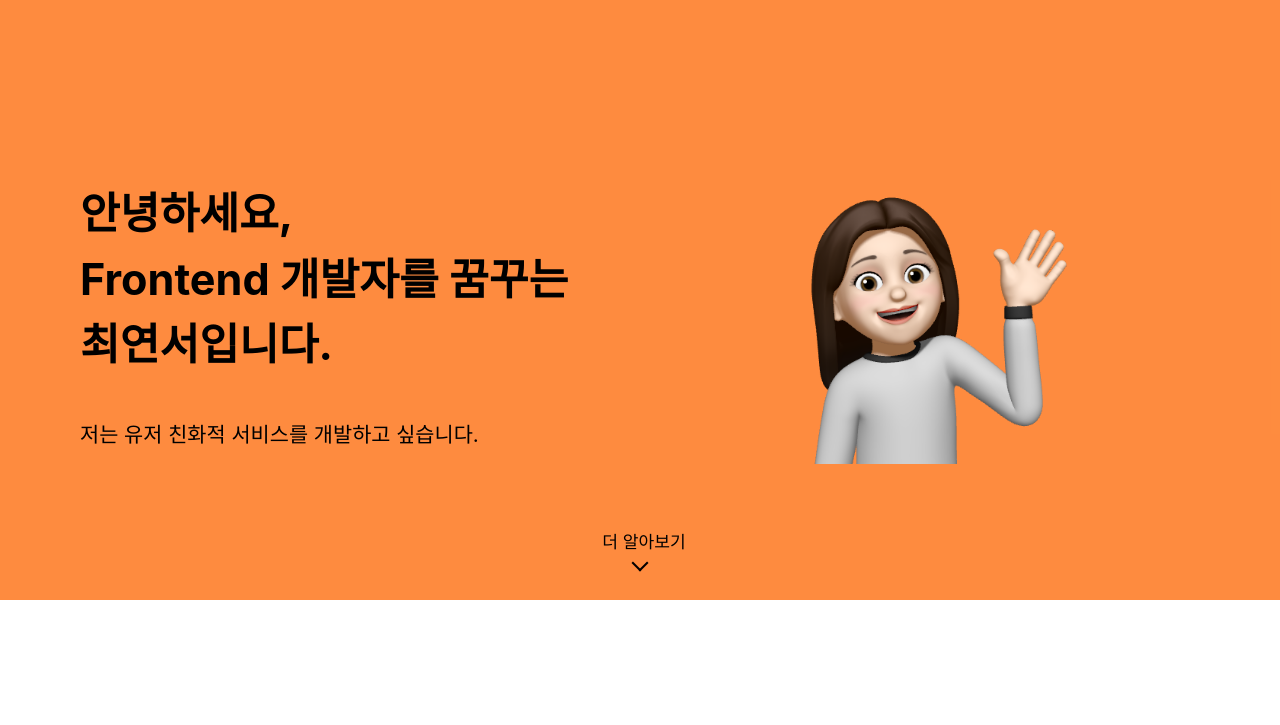
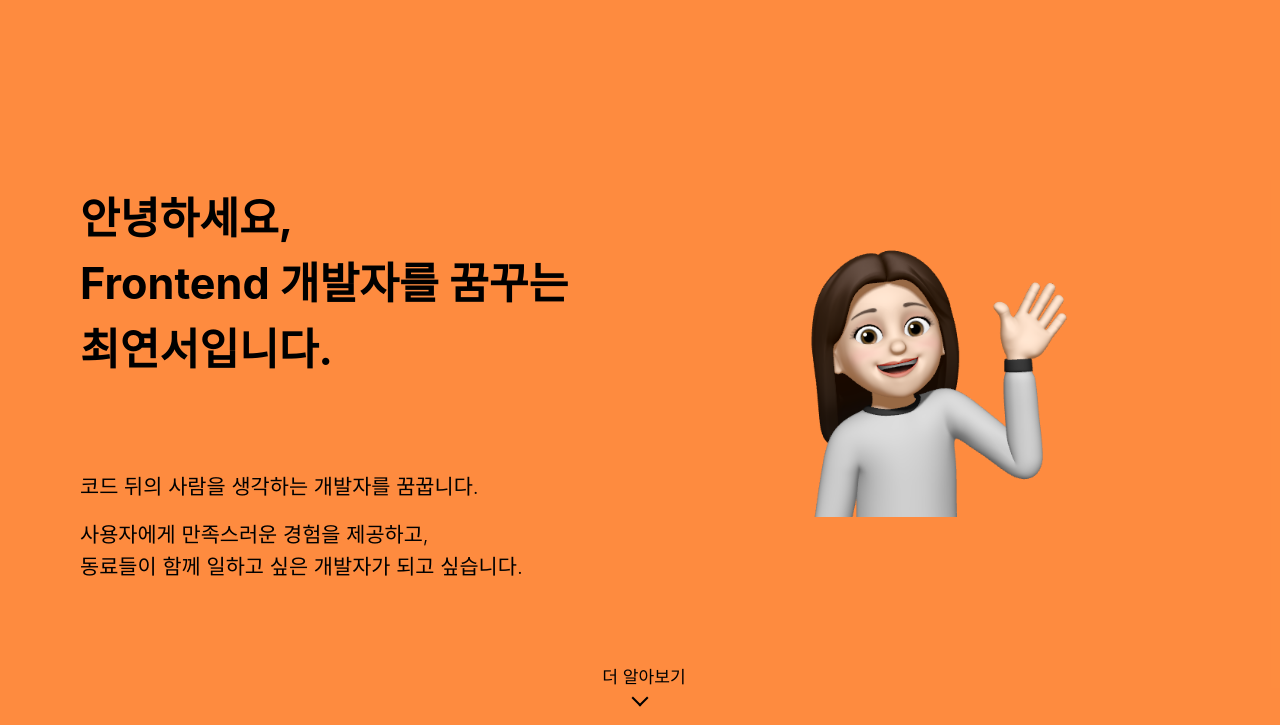
Before and after one commit to CHOIYEONSEO/Portfolio, a plain HTML site: page index.html in a window 1280 px wide. Shown: the part 75-800 px from the top of the page. Drawn offline with Linux system fonts and the light colour scheme; a web font is replaced by a local one.

Commit message:
feat: head content 내용 수정 및 메뉴 색 변환 천천히

```diff
--- a/index.html
+++ b/index.html
@@ -33,7 +33,13 @@
                     최연서입니다.
                 </div>
                 <div class="head_subtitle">
-                    저는 유저 친화적 서비스를 개발하고 싶습니다.
+                    <div class="subtitle_par1">
+                        코드 뒤의 사람을 생각하는 개발자를 꿈꿉니다.
+                    </div>
+                    <div class="subtitle_par2">
+                        사용자에게 만족스러운 경험을 제공하고, <br>
+                        동료들이 함께 일하고 싶은 개발자가 되고 싶습니다.
+                    </div>
                 </div>
                 <div class="head_more">
                     <a href="#about_link" class="more_btn">
--- a/index.js
+++ b/index.js
@@ -5,7 +5,7 @@ window.addEventListener('scroll',()=>{
     let pageState = window.scrollY;
     console.log(pageState);
 
-    if(pageState > 11){
+    if(pageState > 15){
         headerContent.classList.add("header_content_black");
         header.classList.add("header_fixed");
     } else {
--- a/style.css
+++ b/style.css
@@ -32,7 +32,7 @@ a{
     left: 0; /* 헤더 영역을 화면 양측에 꽉차게 하기 위해 */
     right: 0; /* 헤더 영역을 화면 양측에 꽉차게 하기 위해 */
     background-color: var(--point-color); /*rgb(255, 132, 0);*/
-    height: 3rem;
+    height: 4rem;
 }
 
 .header_fixed{
@@ -56,6 +56,7 @@ a{
 }
 
 .header_content_black{
+    transition-duration: 0.8s;
     padding: 0.3rem 2rem;
 }
 
@@ -82,13 +83,10 @@ a{
 
 .head{
     background-color: var(--point-color);
+    display: flex;
+    justify-content: center;
+    width: 100%;
 }
-
-/*.head::after{
-    content: '';
-    display: block;
-    clear: both;
-}*/
 
 .head_content{
     overflow: hidden;
@@ -96,13 +94,12 @@ a{
     width: 100%;
     max-width: 78rem;
     padding: 10rem 2rem 1.7rem;
-    margin: 0 auto;
 }
 
 .head_img{
     width: 20rem;
     float: right;
-    padding: 0rem 10rem 0rem 5rem;
+    padding: 3rem 10rem 0rem 5rem;
 }
 
 .head_title{
@@ -113,8 +110,15 @@ a{
 }
 
 .head_subtitle{
+    font-weight: 300;
+    padding-top: 3rem;
     padding-left: 2rem;
     font-size: 1.3rem;
+    line-height: 2rem;
+}
+
+.subtitle_par1{
+    padding-bottom: 1rem;
 }
 
 .head_more{
```
